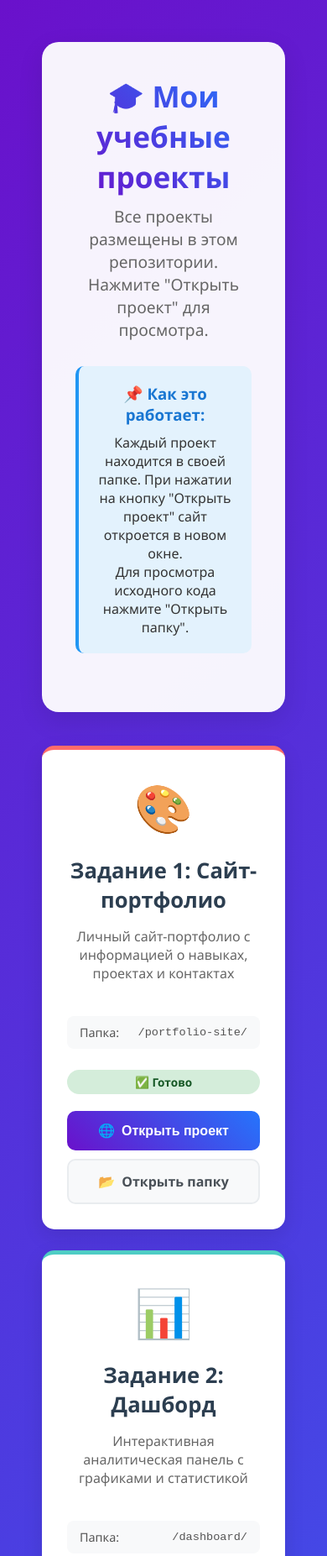
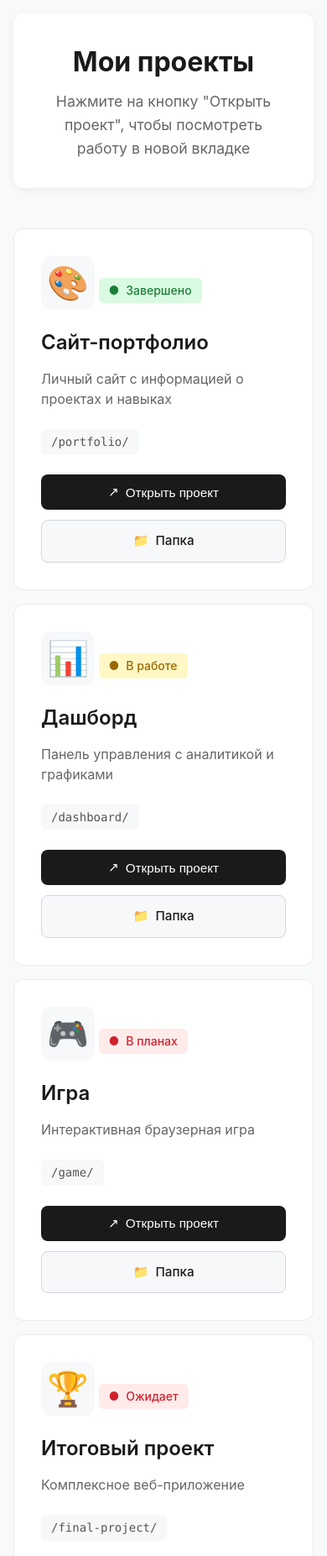
Before and after one commit to KostyaLooox/okakak, a plain HTML site: page index.html in a window 390 px wide. Shown: the top 1853 px of the page at 84% size. Drawn offline with Linux system fonts and the light colour scheme.

Commit message:
Update index.html

```diff
--- a/index.html
+++ b/index.html
@@ -3,8 +3,9 @@
 <head>
     <meta charset="UTF-8">
     <meta name="viewport" content="width=device-width, initial-scale=1.0">
-    <title>🚀 Мои учебные проекты</title>
+    <title>Мои проекты</title>
     <style>
+        /* Общие стили */
         * {
             margin: 0;
             padding: 0;
@@ -12,435 +13,387 @@
         }
 
         body {
-            font-family: 'Segoe UI', Tahoma, Geneva, Verdana, sans-serif;
-            background: linear-gradient(135deg, #6a11cb 0%, #2575fc 100%);
+            font-family: -apple-system, BlinkMacSystemFont, 'Segoe UI', system-ui, sans-serif;
+            line-height: 1.6;
+            color: #1a1a1a;
+            background: #f8f9fa;
             min-height: 100vh;
-            padding: 20px;
-            color: #333;
         }
 
         .container {
             max-width: 1200px;
             margin: 0 auto;
-            padding: 30px;
+            padding: 2rem 1rem;
         }
 
-        header {
+        /* Шапка */
+        .header {
             text-align: center;
-            background: rgba(255, 255, 255, 0.95);
-            padding: 40px;
-            border-radius: 20px;
-            margin-bottom: 40px;
-            box-shadow: 0 10px 30px rgba(0, 0, 0, 0.1);
+            margin-bottom: 3rem;
+            padding: 2rem;
+            background: white;
+            border-radius: 12px;
+            box-shadow: 0 2px 8px rgba(0,0,0,0.06);
         }
 
-        h1 {
-            font-size: 2.8rem;
-            color: #2c3e50;
-            margin-bottom: 10px;
-            background: linear-gradient(45deg, #6a11cb, #2575fc);
-            -webkit-background-clip: text;
-            background-clip: text;
-            color: transparent;
+        .title {
+            font-size: 2.5rem;
+            font-weight: 700;
+            color: #1a1a1a;
+            margin-bottom: 0.5rem;
         }
 
         .subtitle {
-            font-size: 1.2rem;
+            font-size: 1.1rem;
             color: #666;
-            margin-bottom: 20px;
+            max-width: 600px;
+            margin: 0 auto;
         }
 
+        /* Сетка проектов */
         .projects-grid {
             display: grid;
-            grid-template-columns: repeat(auto-fit, minmax(300px, 1fr));
-            gap: 25px;
-            margin-top: 30px;
+            grid-template-columns: repeat(auto-fit, minmax(280px, 1fr));
+            gap: 1.5rem;
+            margin-bottom: 3rem;
         }
 
+        /* Карточка проекта */
         .project-card {
             background: white;
-            border-radius: 15px;
-            padding: 30px;
-            text-align: center;
-            box-shadow: 0 8px 25px rgba(0, 0, 0, 0.1);
-            transition: all 0.3s ease;
-            border-top: 5px solid;
-            display: flex;
-            flex-direction: column;
+            border-radius: 12px;
+            padding: 2rem;
+            transition: all 0.2s ease;
+            border: 1px solid #eaeaea;
             height: 100%;
         }
 
         .project-card:hover {
-            transform: translateY(-10px);
-            box-shadow: 0 15px 35px rgba(0, 0, 0, 0.15);
+            transform: translateY(-4px);
+            box-shadow: 0 8px 24px rgba(0,0,0,0.08);
+            border-color: #d0d7de;
         }
 
-        .card-1 { border-color: #FF6B6B; }
-        .card-2 { border-color: #4ECDC4; }
-        .card-3 { border-color: #FFD166; }
-        .card-4 { border-color: #06D6A0; }
-
         .project-icon {
-            font-size: 3.5rem;
-            margin-bottom: 20px;
+            font-size: 2.5rem;
+            margin-bottom: 1.25rem;
+            display: inline-block;
+            width: 64px;
+            height: 64px;
+            line-height: 64px;
+            text-align: center;
+            background: #f6f8fa;
+            border-radius: 12px;
         }
 
-        .project-card h2 {
-            font-size: 1.6rem;
-            margin-bottom: 15px;
-            color: #2c3e50;
+        .project-title {
+            font-size: 1.5rem;
+            font-weight: 600;
+            color: #1a1a1a;
+            margin-bottom: 0.75rem;
         }
 
-        .project-card p {
+        .project-desc {
             color: #666;
             font-size: 1rem;
-            margin-bottom: 25px;
-            flex-grow: 1;
-        }
-
-        .project-meta {
-            background: #f8f9fa;
-            padding: 10px 15px;
-            border-radius: 8px;
-            margin: 15px 0;
-            font-size: 0.9rem;
-            color: #555;
-            display: flex;
-            justify-content: space-between;
-            align-items: center;
+            margin-bottom: 1.5rem;
+            line-height: 1.5;
         }
 
         .project-folder {
-            font-family: 'Courier New', monospace;
-            font-size: 0.85rem;
+            display: inline-block;
+            padding: 0.25rem 0.75rem;
+            background: #f6f8fa;
+            border-radius: 6px;
+            font-family: 'SF Mono', Monaco, monospace;
+            font-size: 0.875rem;
+            color: #555;
+            margin-bottom: 1.5rem;
         }
 
-        .project-actions {
+        /* Кнопки */
+        .project-buttons {
             display: flex;
-            gap: 10px;
-            margin-top: 20px;
+            gap: 0.75rem;
         }
 
         .btn {
             flex: 1;
-            padding: 14px 20px;
+            padding: 0.75rem 1.25rem;
             border: none;
-            border-radius: 10px;
-            font-size: 1rem;
-            font-weight: 600;
+            border-radius: 8px;
+            font-size: 0.95rem;
+            font-weight: 500;
             cursor: pointer;
             transition: all 0.2s ease;
             display: flex;
             align-items: center;
             justify-content: center;
-            gap: 8px;
+            gap: 0.5rem;
             text-decoration: none;
         }
 
-        .btn-open {
-            background: linear-gradient(45deg, #6a11cb, #2575fc);
+        .btn-primary {
+            background: #1a1a1a;
             color: white;
         }
 
-        .btn-open:hover {
-            background: linear-gradient(45deg, #2575fc, #6a11cb);
-            transform: scale(1.05);
+        .btn-primary:hover {
+            background: #333;
+            transform: translateY(-2px);
         }
 
-        .btn-folder {
-            background: #f8f9fa;
-            color: #495057;
-            border: 2px solid #e9ecef;
+        .btn-secondary {
+            background: #f6f8fa;
+            color: #1a1a1a;
+            border: 1px solid #d0d7de;
         }
 
-        .btn-folder:hover {
-            background: #e9ecef;
-            border-color: #dee2e6;
+        .btn-secondary:hover {
+            background: #eaeef2;
         }
 
-        .status {
-            display: inline-block;
-            padding: 5px 12px;
-            border-radius: 20px;
-            font-size: 0.85rem;
-            font-weight: 600;
-            margin-top: 10px;
+        /* Статус */
+        .project-status {
+            display: inline-flex;
+            align-items: center;
+            gap: 0.5rem;
+            padding: 0.25rem 0.75rem;
+            border-radius: 6px;
+            font-size: 0.875rem;
+            font-weight: 500;
+            margin-bottom: 1rem;
         }
 
-        .status-ready { background: #d4edda; color: #155724; }
-        .status-progress { background: #fff3cd; color: #856404; }
-        .status-pending { background: #f8d7da; color: #721c24; }
-
-        .instructions {
-            background: #e3f2fd;
-            border-left: 4px solid #2196f3;
-            padding: 20px;
-            margin: 30px 0;
-            border-radius: 10px;
+        .status-done {
+            background: #dafbe1;
+            color: #1a7f37;
         }
 
-        .instructions h3 {
-            color: #1976d2;
-            margin-bottom: 10px;
+        .status-progress {
+            background: #fff8c5;
+            color: #9a6700;
         }
 
+        .status-pending {
+            background: #ffebe9;
+            color: #cf222e;
+        }
+
+        /* Футер */
+        .footer {
+            text-align: center;
+            padding: 2rem;
+            margin-top: 3rem;
+            color: #666;
+            font-size: 0.9rem;
+            border-top: 1px solid #eaeaea;
+        }
+
+        /* Адаптивность */
         @media (max-width: 768px) {
+            .container {
+                padding: 1rem;
+            }
+
+            .title {
+                font-size: 2rem;
+            }
+
             .projects-grid {
                 grid-template-columns: 1fr;
+                gap: 1rem;
             }
 
-            h1 {
-                font-size: 2.2rem;
+            .project-buttons {
+                flex-direction: column;
             }
 
-            .project-actions {
-                flex-direction: column;
+            .btn {
+                width: 100%;
             }
         }
+
+        /* Анимации */
+        @keyframes fadeIn {
+            from {
+                opacity: 0;
+                transform: translateY(20px);
+            }
+            to {
+                opacity: 1;
+                transform: translateY(0);
+            }
+        }
+
+        .project-card {
+            animation: fadeIn 0.3s ease forwards;
+        }
+
+        .project-card:nth-child(1) { animation-delay: 0.1s; }
+        .project-card:nth-child(2) { animation-delay: 0.2s; }
+        .project-card:nth-child(3) { animation-delay: 0.3s; }
+        .project-card:nth-child(4) { animation-delay: 0.4s; }
     </style>
 </head>
 <body>
     <div class="container">
-        <header>
-            <h1>🎓 Мои учебные проекты</h1>
-            <p class="subtitle">Все проекты размещены в этом репозитории. Нажмите "Открыть проект" для просмотра.</p>
-
-            <div class="instructions">
-                <h3>📌 Как это работает:</h3>
-                <p>Каждый проект находится в своей папке. При нажатии на кнопку "Открыть проект" сайт откроется в новом окне.<br>
-                Для просмотра исходного кода нажмите "Открыть папку".</p>
-            </div>
+        <!-- Шапка -->
+        <header class="header">
+            <h1 class="title">Мои проекты</h1>
+            <p class="subtitle">Нажмите на кнопку "Открыть проект", чтобы посмотреть работу в новой вкладке</p>
         </header>
 
+        <!-- Сетка проектов -->
         <div class="projects-grid">
-            <!-- Проект 1: Портфолио -->
-            <div class="project-card card-1">
+            <!-- Проект 1 -->
+            <div class="project-card">
                 <div class="project-icon">🎨</div>
-                <h2>Задание 1: Сайт-портфолио</h2>
-                <p>Личный сайт-портфолио с информацией о навыках, проектах и контактах</p>
-
-                <div class="project-meta">
-                    <span>Папка:</span>
-                    <span class="project-folder">/portfolio-site/</span>
+                <div class="project-status status-done">
+                    <span>●</span> Завершено
                 </div>
-
-                <span class="status status-ready">✅ Готово</span>
-
-                <div class="project-actions">
-                    <button class="btn btn-open" onclick="openProject('portfolio-site')">
-                        <span>🌐</span> Открыть проект
+                <h2 class="project-title">Сайт-портфолио</h2>
+                <p class="project-desc">Личный сайт с информацией о проектах и навыках</p>
+                <div class="project-folder">/portfolio/</div>
+                <div class="project-buttons">
+                    <button class="btn btn-primary" onclick="openProject('portfolio')">
+                        <span>↗</span> Открыть проект
                     </button>
-                    <a href="./portfolio-site/" class="btn btn-folder" target="_blank">
-                        <span>📂</span> Открыть папку
+                    <a href="./portfolio/" class="btn btn-secondary" target="_blank">
+                        <span>📁</span> Папка
                     </a>
                 </div>
             </div>
 
-            <!-- Проект 2: Дашборд -->
-            <div class="project-card card-2">
+            <!-- Проект 2 -->
+            <div class="project-card">
                 <div class="project-icon">📊</div>
-                <h2>Задание 2: Дашборд</h2>
-                <p>Интерактивная аналитическая панель с графиками и статистикой</p>
-
-                <div class="project-meta">
-                    <span>Папка:</span>
-                    <span class="project-folder">/dashboard/</span>
+                <div class="project-status status-progress">
+                    <span>●</span> В работе
                 </div>
-
-                <span class="status status-progress">🔄 В работе</span>
-
-                <div class="project-actions">
-                    <button class="btn btn-open" onclick="openProject('dashboard')">
-                        <span>📈</span> Открыть проект
+                <h2 class="project-title">Дашборд</h2>
+                <p class="project-desc">Панель управления с аналитикой и графиками</p>
+                <div class="project-folder">/dashboard/</div>
+                <div class="project-buttons">
+                    <button class="btn btn-primary" onclick="openProject('dashboard')">
+                        <span>↗</span> Открыть проект
                     </button>
-                    <a href="./dashboard/" class="btn btn-folder" target="_blank">
-                        <span>📂</span> Открыть папку
+                    <a href="./dashboard/" class="btn btn-secondary" target="_blank">
+                        <span>📁</span> Папка
                     </a>
                 </div>
             </div>
 
-            <!-- Проект 3: Игра -->
-            <div class="project-card card-3">
+            <!-- Проект 3 -->
+            <div class="project-card">
                 <div class="project-icon">🎮</div>
-                <h2>Задание 3: Игра</h2>
-                <p>Увлекательная браузерная игра с использованием современных технологий</p>
-
-                <div class="project-meta">
-                    <span>Папка:</span>
-                    <span class="project-folder">/game/</span>
+                <div class="project-status status-pending">
+                    <span>●</span> В планах
                 </div>
-
-                <span class="status status-pending">⏳ В планах</span>
-
-                <div class="project-actions">
-                    <button class="btn btn-open" onclick="openProject('game')">
-                        <span>🕹️</span> Открыть проект
+                <h2 class="project-title">Игра</h2>
+                <p class="project-desc">Интерактивная браузерная игра</p>
+                <div class="project-folder">/game/</div>
+                <div class="project-buttons">
+                    <button class="btn btn-primary" onclick="openProject('game')">
+                        <span>↗</span> Открыть проект
                     </button>
-                    <a href="./game/" class="btn btn-folder" target="_blank">
-                        <span>📂</span> Открыть папку
+                    <a href="./game/" class="btn btn-secondary" target="_blank">
+                        <span>📁</span> Папка
                     </a>
                 </div>
             </div>
 
-            <!-- Итоговый проект -->
-            <div class="project-card card-4">
+            <!-- Проект 4 -->
+            <div class="project-card">
                 <div class="project-icon">🏆</div>
-                <h2>Итоговый проект</h2>
-                <p>Комплексное веб-приложение, демонстрирующее все полученные навыки</p>
-
-                <div class="project-meta">
-                    <span>Папка:</span>
-                    <span class="project-folder">/final-project/</span>
+                <div class="project-status status-pending">
+                    <span>●</span> Ожидает
                 </div>
-
-                <span class="status status-pending">📅 Ожидает</span>
-
-                <div class="project-actions">
-                    <button class="btn btn-open" onclick="openProject('final-project')">
-                        <span>🚀</span> Открыть проект
+                <h2 class="project-title">Итоговый проект</h2>
+                <p class="project-desc">Комплексное веб-приложение</p>
+                <div class="project-folder">/final-project/</div>
+                <div class="project-buttons">
+                    <button class="btn btn-primary" onclick="openProject('final-project')">
+                        <span>↗</span> Открыть проект
                     </button>
-                    <a href="./final-project/" class="btn btn-folder" target="_blank">
-                        <span>📂</span> Открыть папку
+                    <a href="./final-project/" class="btn btn-secondary" target="_blank">
+                        <span>📁</span> Папка
                     </a>
                 </div>
             </div>
         </div>
 
-        <div class="instructions" style="margin-top: 40px;">
-            <h3>💡 Инструкция по обновлению проектов:</h3>
-            <p>1. Поместите файлы каждого проекта в соответствующую папку<br>
-               2. Главный файл каждого проекта должен называться <code>index.html</code><br>
-               3. Для обновления проекта просто замените файлы в папке<br>
-               4. GitHub Pages автоматически обновит сайты</p>
-        </div>
+        <!-- Футер -->
+        <footer class="footer">
+            <p>Все проекты размещены на GitHub Pages • Обновлено сегодня</p>
+        </footer>
     </div>
 
     <script>
-        // Конфигурация проектов
-        const projects = {
-            'portfolio-site': {
-                name: 'Сайт-портфолио',
-                folder: 'portfolio-site',
-                mainFile: 'index.html',
-                status: 'ready'
-            },
-            'dashboard': {
-                name: 'Дашборд',
-                folder: 'dashboard',
-                mainFile: 'index.html',
-                status: 'progress'
-            },
-            'game': {
-                name: 'Игра',
-                folder: 'game',
-                mainFile: 'index.html',
-                status: 'pending'
-            },
-            'final-project': {
-                name: 'Итоговый проект',
-                folder: 'final-project',
-                mainFile: 'index.html',
-                status: 'pending'
-            }
-        };
+        // Функция открытия проекта
+        function openProject(folderName) {
+            const projectUrl = `./${folderName}/index.html`;
 
-        // Функция открытия проекта
-        function openProject(projectFolder) {
-            const projectUrl = `./${projectFolder}/index.html`;
+            // Показываем уведомление
+            showMessage(`Открываю проект...`);
 
-            // Проверяем существование проекта
-            fetch(projectUrl, { method: 'HEAD' })
-                .then(response => {
-                    if (response.ok) {
-                        // Открываем проект в новом окне
-                        window.open(projectUrl, `project_${projectFolder}`,
-                            'width=1200,height=800,scrollbars=yes,resizable=yes');
-
-                        showNotification(`✅ Проект "${projects[projectFolder].name}" открывается...`);
-                    } else {
-                        showNotification(`⚠️ Проект "${projectFolder}" не найден. Проверьте наличие index.html`, 'error');
-                    }
-                })
-                .catch(() => {
-                    showNotification(`❌ Ошибка загрузки проекта "${projectFolder}"`, 'error');
-                });
+            // Открываем в новом окне
+            window.open(projectUrl, `project_${folderName}`, 'width=1200,height=700');
         }
 
-        // Функция показа уведомлений
-        function showNotification(message, type = 'success') {
-            // Удаляем старое уведомление
-            const oldNotification = document.querySelector('.notification');
-            if (oldNotification) oldNotification.remove();
-
-            // Создаем новое уведомление
-            const notification = document.createElement('div');
-            notification.className = `notification notification-${type}`;
-            notification.innerHTML = `
-                <div style="
+        // Функция показа сообщения
+        function showMessage(text) {
+            // Создаем элемент для сообщения
+            const messageEl = document.createElement('div');
+            messageEl.style.cssText = `
                 position: fixed;
                 top: 20px;
                 right: 20px;
-                    background: ${type === 'error' ? '#f44336' : '#4CAF50'};
+                background: #1a1a1a;
                 color: white;
-                    padding: 15px 25px;
-                    border-radius: 10px;
-                    box-shadow: 0 5px 15px rgba(0,0,0,0.2);
+                padding: 12px 20px;
+                border-radius: 8px;
+                font-size: 0.9rem;
                 z-index: 1000;
-                    font-weight: 600;
                 animation: slideIn 0.3s ease;
-                    display: flex;
-                    align-items: center;
-                    gap: 10px;
-                ">
-                    ${type === 'error' ? '❌' : '✅'} ${message}
-                </div>
             `;
+            messageEl.textContent = text;
 
-            document.body.appendChild(notification);
+            document.body.appendChild(messageEl);
 
-            // Автоматическое скрытие
+            // Удаляем через 2 секунды
             setTimeout(() => {
-                notification.style.animation = 'slideOut 0.3s ease';
-                setTimeout(() => notification.remove(), 300);
-            }, 3000);
+                messageEl.style.animation = 'slideOut 0.3s ease';
+                setTimeout(() => messageEl.remove(), 300);
+            }, 2000);
         }
 
         // Добавляем стили для анимации
         const style = document.createElement('style');
         style.textContent = `
             @keyframes slideIn {
-                from { transform: translateX(100%); opacity: 0; }
-                to { transform: translateX(0); opacity: 1; }
+                from {
+                    transform: translateX(100%);
+                    opacity: 0;
                 }
+                to {
+                    transform: translateX(0);
+                    opacity: 1;
+                }
+            }
+
             @keyframes slideOut {
-                from { transform: translateX(0); opacity: 1; }
-                to { transform: translateX(100%); opacity: 0; }
+                from {
+                    transform: translateX(0);
+                    opacity: 1;
+                }
+                to {
+                    transform: translateX(100%);
+                    opacity: 0;
+                }
             }
         `;
         document.head.appendChild(style);
-
-        // Проверка структуры проектов при загрузке
-        document.addEventListener('DOMContentLoaded', function() {
-            console.log('Проверяем доступность проектов...');
-
-            // Проверяем каждый проект
-            Object.keys(projects).forEach(folder => {
-                fetch(`./${folder}/`, { method: 'HEAD' })
-                    .then(response => {
-                        const card = document.querySelector(`[onclick*="${folder}"]`).closest('.project-card');
-                        if (response.ok) {
-                            console.log(`✅ Проект "${folder}" доступен`);
-                            // Можно добавить индикатор доступности
-                        } else {
-                            console.log(`⚠️ Проект "${folder}" не найден`);
-                            card.style.opacity = '0.8';
-                        }
-                    })
-                    .catch(() => {
-                        console.log(`❌ Ошибка проверки проекта "${folder}"`);
-                    });
-            });
-        });
     </script>
 </body>
 </html>
```
Lines whose indentation alone changed are shown as unchanged.
